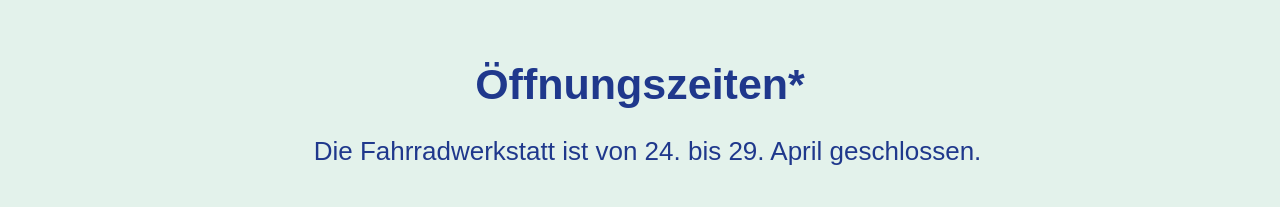
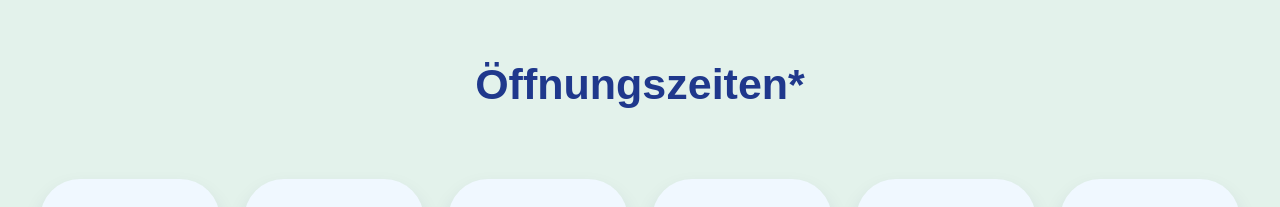
Before and after one commit to nenadmarinkovic/fahrrad-archive, a Next.js app: page / in a window 1280 px wide. Shown: the part 2200-2407 px from the top of the page. Built offline with nearby package versions, Linux system fonts and the light colour scheme.

Commit message:
Update OpenHours.js

```diff
--- a/components/OpenHours.js
+++ b/components/OpenHours.js
@@ -6,8 +6,7 @@ import {
   Day,
   Time,
   TimeMI,
-  PlusText,
-  PlusTextCentered,
+  PlusText
 } from "../styles/OpenHours";
 
 function OpenHours() {
@@ -16,10 +15,6 @@ function OpenHours() {
       <h3 id="open-hours" className="content-title">
         Öffnungszeiten*
       </h3>
-      <PlusTextCentered>
-        Die Fahrradwerkstatt ist von 24. bis 29. April geschlossen.
-      </PlusTextCentered>
-
       <Items>
         <Fade bottom delay={300}>
           <Item>
```
